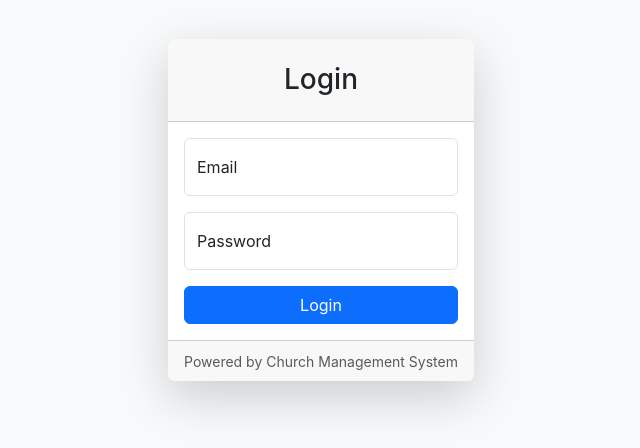
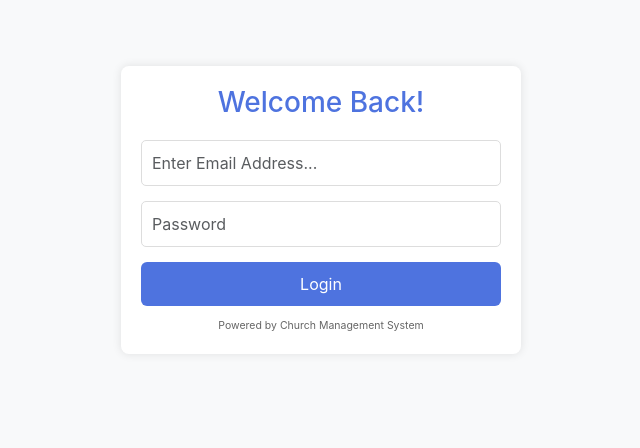
Before and after one commit to Gibsonodoka/Church-management-system, a React (Create React App) app in the folder frontend/: page / in a window 1280 px wide. Shown: the part 190-638 px from the top of the page, without its empty margins (319-959 px from the left). Built offline with nearby package versions, Linux system fonts and the light colour scheme.

Commit message:
styled login page

```diff
--- /dev/null
+++ b/frontend/src/css/main.css
@@ -0,0 +1,52 @@
+/* Centering the login card */
+.login-container {
+  display: flex;
+  justify-content: center;
+  align-items: center;
+  height: 100vh;
+  background-color: #f8f9fa; /* Light gray background */
+}
+
+/* Login Card */
+.login-card {
+  width: 400px;
+  background: white;
+  border-radius: 8px;
+  box-shadow: 0 0 10px rgba(0, 0, 0, 0.1);
+  padding: 20px;
+  text-align: center;
+}
+
+/* Header */
+.login-header h3 {
+  margin-bottom: 20px;
+  color: #4e73df; /* SB Admin primary blue */
+}
+
+/* Form */
+.form-group {
+  margin-bottom: 15px;
+}
+
+/* Input fields */
+.form-control {
+  width: 100%;
+  padding: 10px;
+  border: 1px solid #ddd;
+  border-radius: 5px;
+}
+
+/* Button */
+.btn-primary {
+  background-color: #4e73df;
+  border: none;
+  padding: 10px;
+  font-size: 16px;
+}
+
+/* Footer */
+.login-footer {
+  margin-top: 10px;
+  font-size: 12px;
+  color: #666;
+}
--- a/frontend/src/pages/Login.js
+++ b/frontend/src/pages/Login.js
@@ -1,6 +1,7 @@
 import { useState } from "react";
 import { useNavigate } from "react-router-dom";
 import axios from "axios";
+import "../css/main.css"; // Ensure this is correctly imported
 
 const Login = () => {
   const [email, setEmail] = useState("");
@@ -25,43 +26,39 @@ const Login = () => {
   };
 
   return (
-    <div className="d-flex align-items-center justify-content-center vh-100 bg-light">
-      <div className="card shadow-lg border-0 rounded-lg">
-        <div className="card-header">
-          <h3 className="text-center my-3">Login</h3>
+    <div className="login-container">
+      <div className="login-card">
+        <div className="login-header">
+          <h3>Welcome Back!</h3>
         </div>
-        <div className="card-body">
+        <div className="login-body">
           {error && <div className="alert alert-danger">{error}</div>}
           <form onSubmit={handleLogin}>
-            <div className="form-floating mb-3">
+            <div className="form-group">
               <input
                 type="email"
                 className="form-control"
-                id="email"
-                placeholder="name@example.com"
+                placeholder="Enter Email Address..."
                 value={email}
                 onChange={(e) => setEmail(e.target.value)}
                 required
               />
-              <label htmlFor="email">Email</label>
             </div>
-            <div className="form-floating mb-3">
+            <div className="form-group">
               <input
                 type="password"
                 className="form-control"
-                id="password"
                 placeholder="Password"
                 value={password}
                 onChange={(e) => setPassword(e.target.value)}
                 required
               />
-              <label htmlFor="password">Password</label>
             </div>
             <button className="btn btn-primary w-100" type="submit">Login</button>
           </form>
         </div>
-        <div className="card-footer text-center">
-          <small className="text-muted">Powered by Church Management System</small>
+        <div className="login-footer">
+          <small>Powered by Church Management System</small>
         </div>
       </div>
     </div>
```
